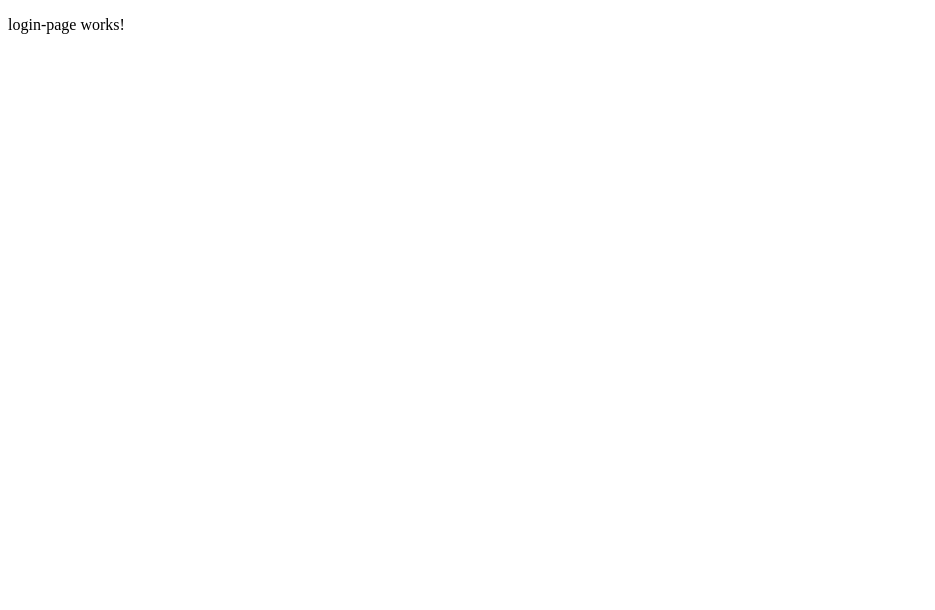
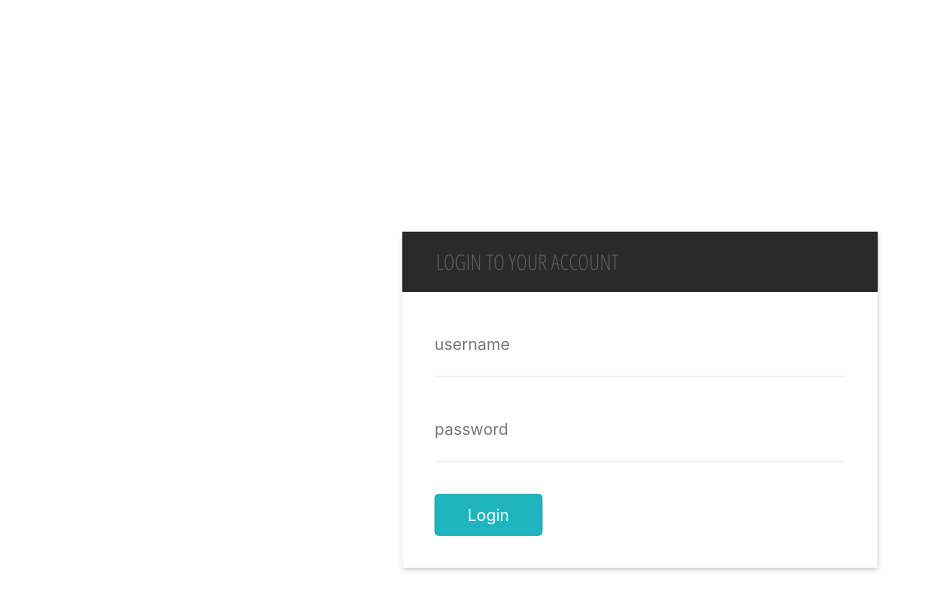
Before and after one commit to GoncaloPaiva91/koerberChallenge, an Angular app in the folder app-koerber/: page / in a window 1280 px wide. Shown: the top 610 px of the page, without its empty margins (0-935 px from the left). Built offline with nearby package versions, Linux system fonts and the light colour scheme.

Commit message:
[KOERBER_CHALLENGE] add skeleton for user-page;

```diff
--- a/app-koerber/src/app/app-routing.module.ts
+++ b/app-koerber/src/app/app-routing.module.ts
@@ -4,7 +4,7 @@
 import { UserPageComponent } from './user-page/user-page';
 
 const routes: Routes = [
-  { path: '', component: LoginPageComponent },
+  { path: '', component: LoginPageComponent},
   { path: 'user-page', component: UserPageComponent}
 ];
 
--- a/app-koerber/src/app/app.component.html
+++ b/app-koerber/src/app/app.component.html
@@ -1 +1,4 @@
+<head>
+  <link rel="stylesheet" href="https://cdn.jsdelivr.net/npm/bootstrap@4.0.0/dist/css/bootstrap.min.css" integrity="sha384-Gn5384xqQ1aoWXA+058RXPxPg6fy4IWvTNh0E263XmFcJlSAwiGgFAW/dAiS6JXm" crossorigin="anonymous">
+</head>
 <router-outlet></router-outlet>
--- a/app-koerber/src/app/login-page/login-page.html
+++ b/app-koerber/src/app/login-page/login-page.html
@@ -1 +1,8 @@
-<p>login-page works!</p>
+<div class="log-form">
+  <h2>Login to your account</h2>
+  <form [formGroup]="loginForm" (ngSubmit)="authLogin(loginForm.value, loginForm.valid)">
+    <input type="text" title="username" placeholder="username" formControlName="username"/>
+    <input type="password" title="username" placeholder="password" formControlName="password"/>
+    <button type="submit" class="btn">Login</button>
+  </form>
+</div>
--- a/app-koerber/src/app/login-page/login-page.scss
+++ b/app-koerber/src/app/login-page/login-page.scss
@@ -0,0 +1,118 @@
+@import url(https://fonts.googleapis.com/css?family=Open+Sans+Condensed:300,700|Open+Sans:400,300,600);
+
+*{box-sizing:border-box;}
+
+body {
+  font-family: 'open sans', helvetica, arial, sans;
+background:url(http://farm8.staticflickr.com/7064/6858179818_5d652f531c_h.jpg) no-repeat center center fixed;
+  -webkit-background-size: cover;
+  -moz-background-size: cover;
+  -o-background-size: cover;
+  background-size: cover;
+}
+
+.log-form {
+  width: 40%;
+  min-width: 320px;
+  max-width: 475px;
+  background: #fff;
+  position: absolute;
+  top: 50%;
+  left: 50%;
+  -webkit-transform: translate(-50%,-50%);
+  -moz-transform: translate(-50%,-50%);
+  -o-transform: translate(-50%,-50%);
+  -ms-transform: translate(-50%,-50%);
+  transform: translate(-50%,-50%);
+
+  box-shadow: 0px 2px 5px rgba(0,0,0,.25);
+
+  @media(max-width: 40em){
+    width: 95%;
+    position: relative;
+    margin: 2.5% auto 0 auto;
+    left: 0%;
+    -webkit-transform: translate(0%,0%);
+    -moz-transform: translate(0%,0%);
+    -o-transform: translate(0%,0%);
+    -ms-transform: translate(0%,0%);
+    transform: translate(0%,0%);
+  }
+
+  form {
+    display: block;
+    width: 100%;
+    padding: 2em;
+  }
+
+  h2 {
+    width: 100%;
+    color: lighten(#2a2a2a, 20%);
+    font-family: 'open sans condensed';
+    font-size: 1.35em;
+    display: block;
+    background:#2a2a2a;
+    width: 100%;
+    text-transform: uppercase;
+    padding: .75em 1em .75em 1.5em;
+    box-shadow:inset 0px 1px 1px fadeout(white, 95%);
+    border: 1px solid darken(#2a2a2a, 5%);
+    //text-shadow: 0px 1px 1px darken(@grey, 5%);
+    margin: 0;
+    font-weight: 200;
+  }
+
+  input {
+    display: block;
+    margin: auto auto;
+    width: 100%;
+    margin-bottom: 2em;
+    padding: .5em 0;
+    border: none;
+    border-bottom: 1px solid #eaeaea;
+    padding-bottom: 1.25em;
+    color: #757575;
+    &:focus {
+      outline: none;
+    }
+  }
+
+  .btn {
+    display: inline-block;
+    background: #1fb5bf;
+    border: 1px solid darken(#1fb5bf, 5%);
+    padding: .5em 2em;
+    color: white;
+    margin-right: .5em;
+    box-shadow: inset 0px 1px 0px fadeout(white, 80%);
+    &:hover {
+      background: lighten(#1fb5bf, 5%);
+    }
+    &:active {
+      background: #1fb5bf;
+      box-shadow: inset 0px 1px 1px fadeout(black, 90%);
+    }
+    &:focus {
+      outline: none;
+    }
+  }
+
+  .forgot {
+    color: lighten(#1fb5bf, 10%);
+    line-height: .5em;
+    position: relative;
+    top: 2.5em;
+    text-decoration: none;
+    font-size: .75em;
+    margin:0;
+    padding: 0;
+    float: right;
+
+    &:hover {
+      color:darken(#1fb5bf, 5%);
+    }
+    &:active{
+    }
+  }
+
+}
--- a/app-koerber/src/app/login-page/login-page.ts
+++ b/app-koerber/src/app/login-page/login-page.ts
@@ -1,10 +1,39 @@
-import { Component } from '@angular/core';
+import { Component, OnInit } from '@angular/core';
+import { FormGroup, FormControl } from '@angular/forms';
+import { Router } from '@angular/router';
+import { ServicesPage } from '../services/services';
 
+interface IAuth {
+  username: string;
+  password: string;
+};
 @Component({
   selector: 'app-login-page',
   templateUrl: './login-page.html',
   styleUrls: ['./login-page.scss']
 })
-export class LoginPageComponent {
+export class LoginPageComponent implements OnInit{
+ public loginForm: FormGroup;
+ public isValid: boolean = false;
+
+ constructor(private authService: ServicesPage, private router: Router) { }
+
+  ngOnInit() {
+    this.loginForm = new FormGroup({
+      username: new FormControl(''),
+      password: new FormControl(''),
+    });
+  }
+
+  authLogin(value: IAuth, valid: boolean): void {
+    // login function that allows the user to go to user-page in case of credentials are correct;
+    //  "username": "atuny0",
+     // "password": "9uQFF1Lh",
+
+    if (valid) {
+      // TODO: maybe used obs and subscribe here;;;
+      this.authService.authByLogin(value, this.router);
+    }
+  }
 
 }
--- /dev/null
+++ b/app-koerber/src/app/services/services.ts
@@ -0,0 +1,28 @@
+import { Injectable } from '@angular/core';
+
+@Injectable()
+export class ServicesPage {
+
+  constructor() { }
+
+  authByLogin(value: { username: string, password: string }, router?: any): void {
+    fetch('https://dummyjson.com/auth/login', {
+      method: 'POST',
+      headers: { 'Content-Type': 'application/json' },
+      body: JSON.stringify({
+        username: value.username,
+        password: value.password,
+      })
+    })
+      .then(res => {
+        if (res) {
+          res.json();
+          if (res.status === 400) {
+            window.alert("Credenciais introduzidas não estão corretas! Por favor tente novamente !");
+          } else {
+            router.navigate(['user-page']);
+          }
+        }
+      });
+  }
+}
--- a/app-koerber/src/app/user-page/user-page.html
+++ b/app-koerber/src/app/user-page/user-page.html
@@ -1 +1,23 @@
-<p>user-page works!</p>
+<body>
+
+<div class="header">
+  <a href="#default" class="logo">CompanyLogo</a>
+  <div class="header-right">
+    <div class="logout" (click)="logout()">Logout</div>
+  </div>
+</div>
+
+<div class="post-information">
+  <div class="flex">
+    <div>
+      <h1>Posts List</h1>
+    </div>
+    <div>
+      <button type="button" class="btn btn-primary">New Post</button>
+    </div>
+  </div>
+  <p>Insert Email</p>
+  <input type="email" name="email" ngModel email>
+</div>
+
+</body>
--- a/app-koerber/src/app/user-page/user-page.scss
+++ b/app-koerber/src/app/user-page/user-page.scss
@@ -0,0 +1,67 @@
+* {box-sizing: border-box;}
+
+body {
+  margin: 0;
+  font-family: Arial, Helvetica, sans-serif;
+}
+
+.header {
+  overflow: hidden;
+  background-color: #f1f1f1;
+  padding: 20px 10px;
+}
+
+.header a {
+  float: left;
+  color: black;
+  text-align: center;
+  padding: 12px;
+  text-decoration: none;
+  font-size: 18px;
+  line-height: 25px;
+  border-radius: 4px;
+}
+
+.header a.logo {
+  font-size: 25px;
+  font-weight: bold;
+}
+
+.header a:hover {
+  background-color: #ddd;
+  color: black;
+}
+
+.header a.active {
+  background-color: dodgerblue;
+  color: white;
+}
+
+.header-right {
+  float: right;
+}
+
+@media screen and (max-width: 500px) {
+  .header a {
+    float: none;
+    display: block;
+    text-align: left;
+  }
+
+  .header-right {
+    float: none;
+  }
+}
+
+.user-email {
+  padding-left: 20px;
+}
+
+.post-information {
+  padding: 0 20px 0 20px;
+  .flex{
+    display: flex;
+    justify-content: space-between;
+    align-items: center;
+  }
+}
--- a/app-koerber/src/app/user-page/user-page.ts
+++ b/app-koerber/src/app/user-page/user-page.ts
@@ -1,10 +1,17 @@
-import { Component } from '@angular/core';
+import { Component, OnInit } from '@angular/core';
 
 @Component({
   selector: 'app-user-page',
   templateUrl: './user-page.html',
   styleUrls: ['./user-page.scss']
 })
-export class UserPageComponent {
+export class UserPageComponent implements OnInit {
+  constructor() {}
 
+  ngOnInit() {
+  }
+
+  logout(): void {
+
+  }
 }
--- a/app-koerber/tsconfig.json
+++ b/app-koerber/tsconfig.json
@@ -22,7 +22,8 @@
     "lib": [
       "ES2022",
       "dom"
-    ]
+    ],
+    "strictPropertyInitialization": false,
   },
   "angularCompilerOptions": {
     "enableI18nLegacyMessageIdFormat": false,
```
Also changed, not shown: app-koerber/src/app/app.module.ts (+7 -3 lines), app-koerber/src/assets/img/koerber-logo.svg (added).
